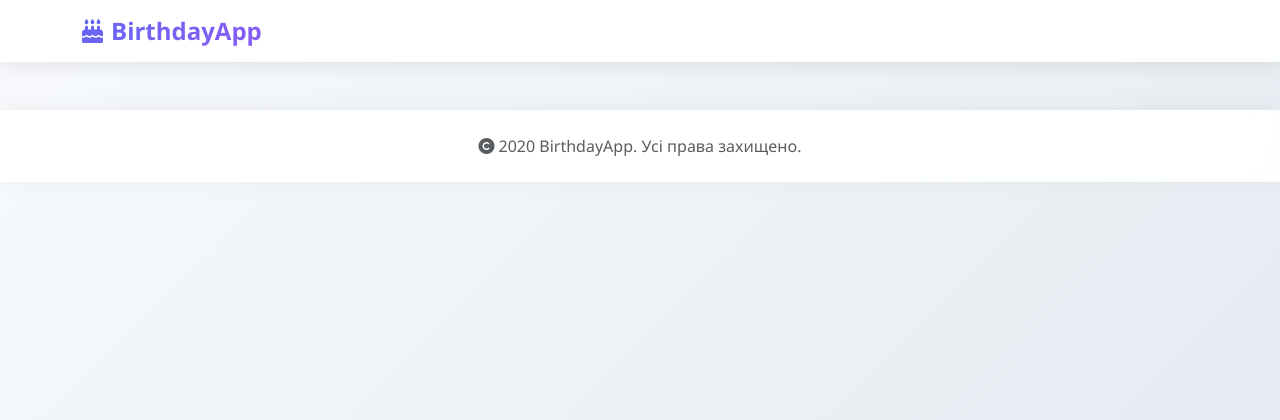
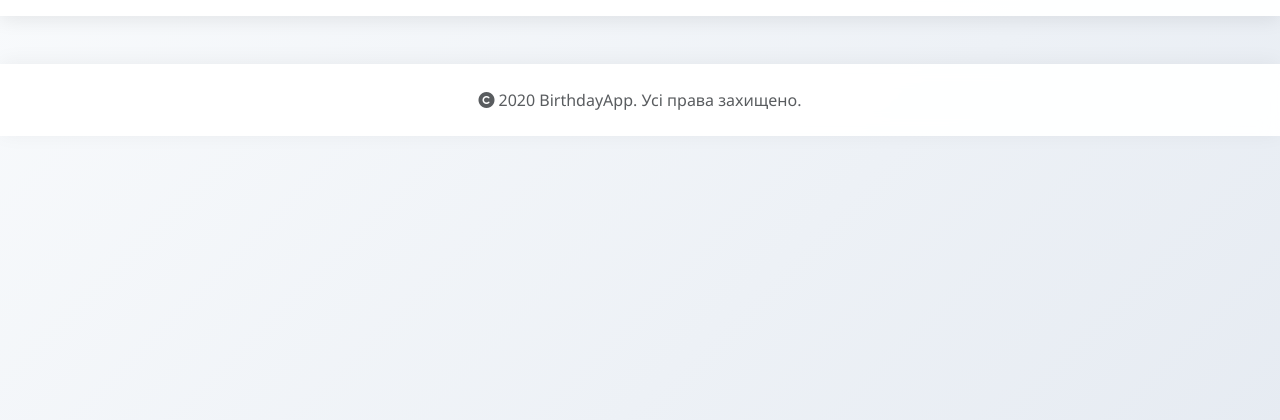
Before and after one commit to sergbondckua/birthday_email_notification_system, a Flask app: template templates/layouts/base.html in a window 1280 px wide. Shown: the top 420 px of the page. Run offline with Flask 3, Linux system fonts and the light colour scheme; the template is opened without the code that fills it: most values are stand-ins (such as "Sample title", 1, 10 or a date in 2020); parts of the project's set-up code (start-up, migrations or seed data) failed here and were passed over; some libraries are stand-ins or nearby versions.

Commit message:
add html

```diff
--- a/templates/includes/navbar.html
+++ b/templates/includes/navbar.html
@@ -1,8 +1,8 @@
 <nav class="navbar navbar-expand-lg navbar-light bg-white sticky-top">
     <div class="container">
-        <a class="navbar-brand" href="{{ url_for('dashboard') }}">
-            <i class="fas fa-birthday-cake me-2"></i>BirthdayApp
-        </a>
+{#        <a class="navbar-brand" href="{{ url_for('dashboard') }}">#}
+{#            <i class="fas fa-birthday-cake me-2"></i>BirthdayApp#}
+{#        </a>#}
         <button class="navbar-toggler" type="button" data-bs-toggle="collapse" data-bs-target="#navbarNav"
                 aria-controls="navbarNav" aria-expanded="false" aria-label="Toggle navigation">
             <span class="navbar-toggler-icon"></span>
```
